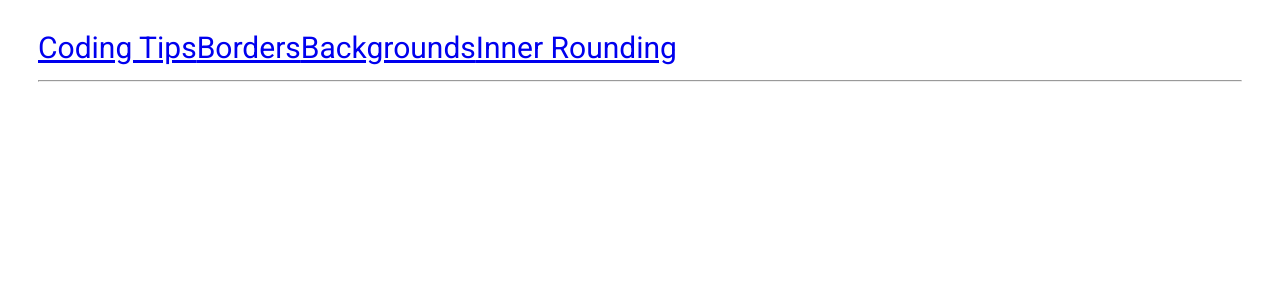
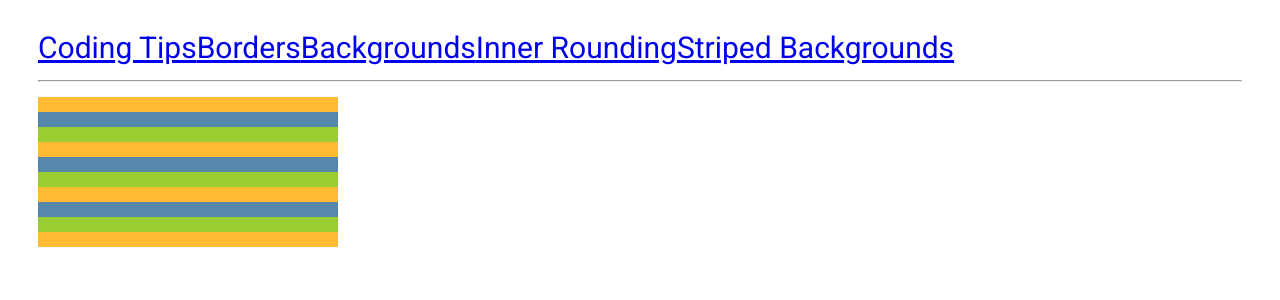
Before and after one commit to ht89/css-secrets, an Angular app: page /striped-bg in a window 1280 px wide. Before the commit this address led to /. Shown: the top 300 px of the page. Built offline with nearby package versions, Linux system fonts and the light colour scheme.

Commit message:
stripes with 3 color stops

```diff
--- a/src/app/app.component.html
+++ b/src/app/app.component.html
@@ -3,6 +3,7 @@
     <a [routerLink]="['borders']">Borders</a>
     <a [routerLink]="['backgrounds']">Backgrounds</a>
     <a [routerLink]="['inner-rounding']">Inner Rounding</a>
+    <a [routerLink]="['striped-bg']">Striped Backgrounds</a>
 
     <hr>
 
--- /dev/null
+++ b/src/app/striped-backgrounds/striped-backgrounds.component.html
@@ -0,0 +1 @@
+<div class="striped-bg"></div>
--- /dev/null
+++ b/src/app/striped-backgrounds/striped-backgrounds.component.scss
@@ -0,0 +1,9 @@
+.striped-bg {
+    width: 300px;
+    height: 150px;
+    /*
+    “If a color stop has a position that is less than the specified position of any color stop before it in the list, set its position to be equal to the largest specified position of any color stop before it.”
+    */
+    background: linear-gradient(#fb3 33.3%, #58a 0, #58a 66.6%, yellowgreen 0);
+    background-size: 100% 45px;
+}
--- /dev/null
+++ b/src/app/striped-backgrounds/striped-backgrounds.component.ts
@@ -0,0 +1,15 @@
+import { Component, OnInit } from '@angular/core';
+
+@Component({
+  selector: 'app-striped-backgrounds',
+  templateUrl: './striped-backgrounds.component.html',
+  styleUrls: ['./striped-backgrounds.component.scss']
+})
+export class StripedBackgroundsComponent implements OnInit {
+
+  constructor() { }
+
+  ngOnInit() {
+  }
+
+}
```
Also changed, not shown: src/app/app.module.ts (+7 -1 lines), 1 other file (tests, documents, lock files or other folders).
